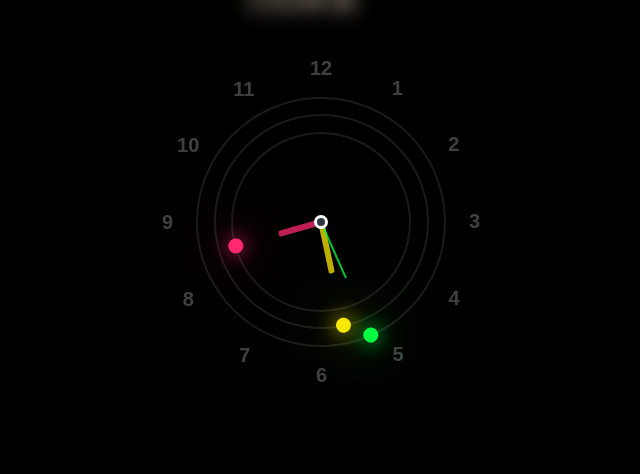
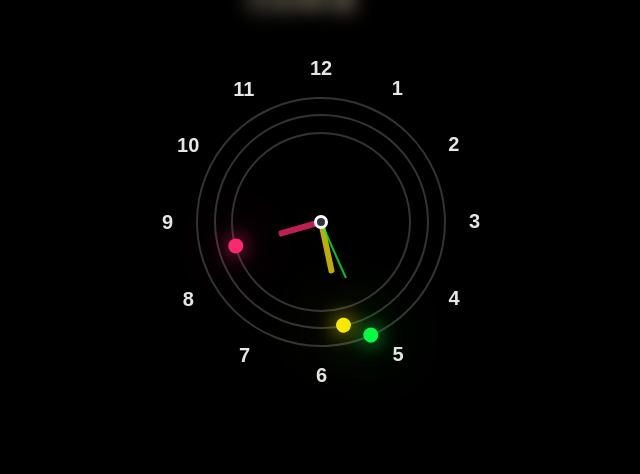
Before and after one commit to SureshRock/clock, a plain HTML site: page index.html in a window 1280 px wide. Shown: the part 133-607 px from the top of the page, without its empty margins (319-959 px from the left). Drawn offline with Linux system fonts and the light colour scheme.

Commit message:
Update index.html

```diff
--- a/index.html
+++ b/index.html
@@ -80,7 +80,7 @@
 
         .clock span b {
             font-size: 2em;
-            opacity: 0.25;
+            opacity: 0.9;
             font-weight: 600;
             display: inline-block;
             transform: rotate(calc(-30deg*var(--i)));
@@ -90,7 +90,7 @@
             position: absolute;
             width: 250px;
             height: 250px;
-            border: 2px solid rgba(255, 255, 255, 0.1);
+            border: 2px solid rgba(255, 255, 255, 0.2);
             border-radius: 50%;
             display: flex;
             justify-content: center;
```
